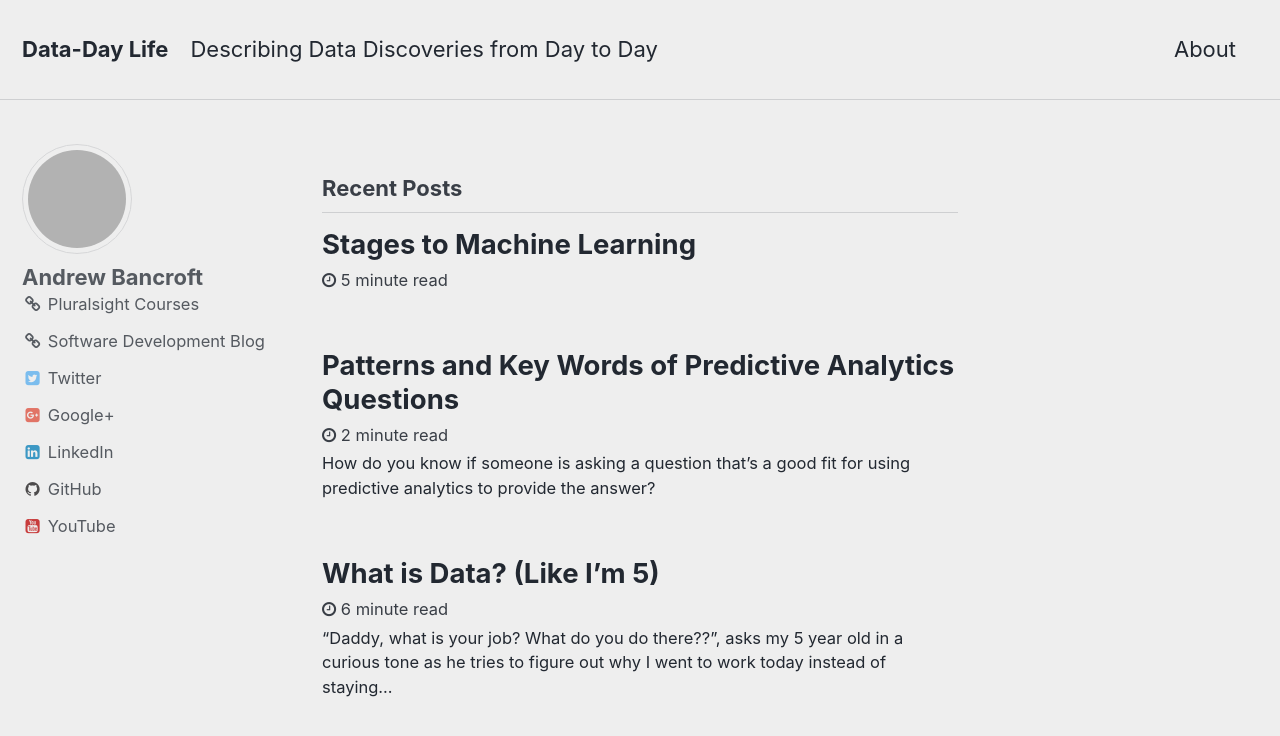
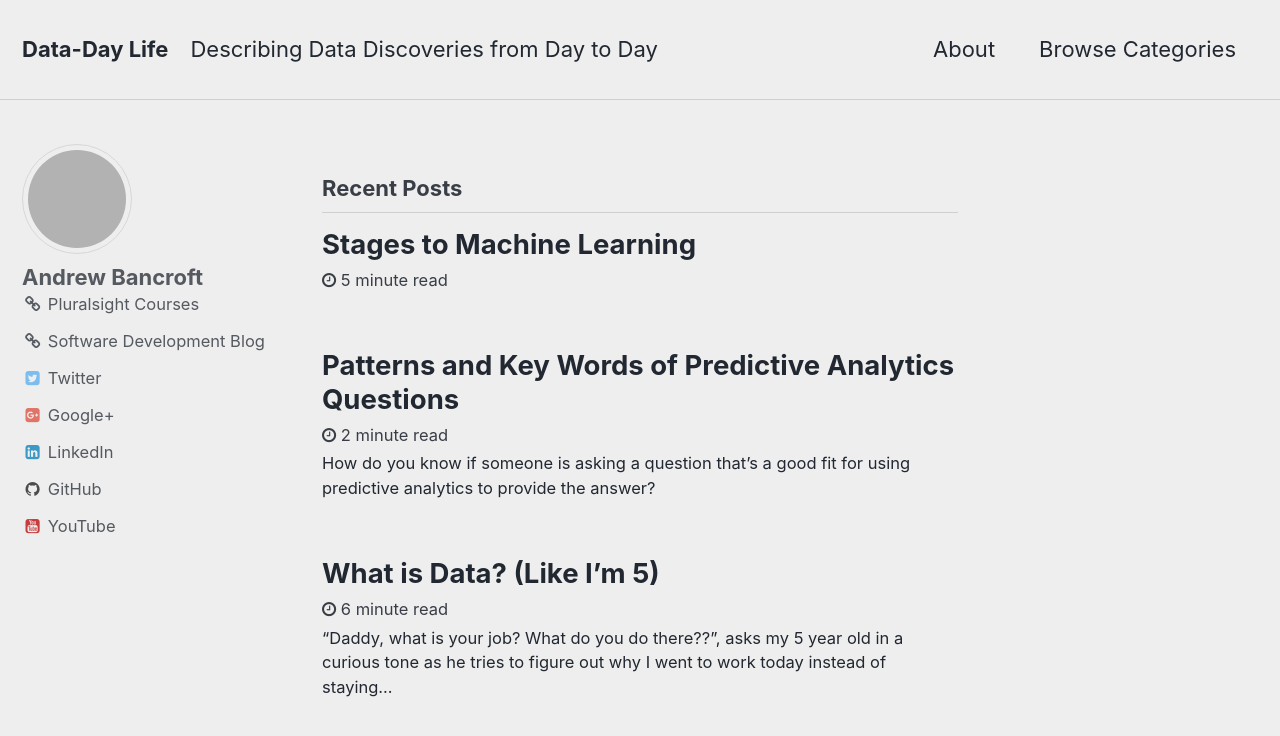
Before and after one commit to andrewcbancroft/datadaylife-blog, a Jekyll site: the page built from index.html, in a window 1280 px wide and 900 px high. Shown: the top 736 px of the window. Built offline with Jekyll 4.4.1, drawn with Linux system fonts in a browser that asks for light colours; the list of posts is cut into pages by our own code; grey boxes are pictures that could not be loaded.

Commit message:
Update navigation.yml

```diff
--- a/_data/navigation.yml
+++ b/_data/navigation.yml
@@ -2,6 +2,8 @@
 main:
   - title: "About"
     url: /about/
+  - title: Browse Categories
+    url: /categories/
   # - title: "Sample Posts"
   #   url: /year-archive/
   # - title: "Sample Collections"
```
